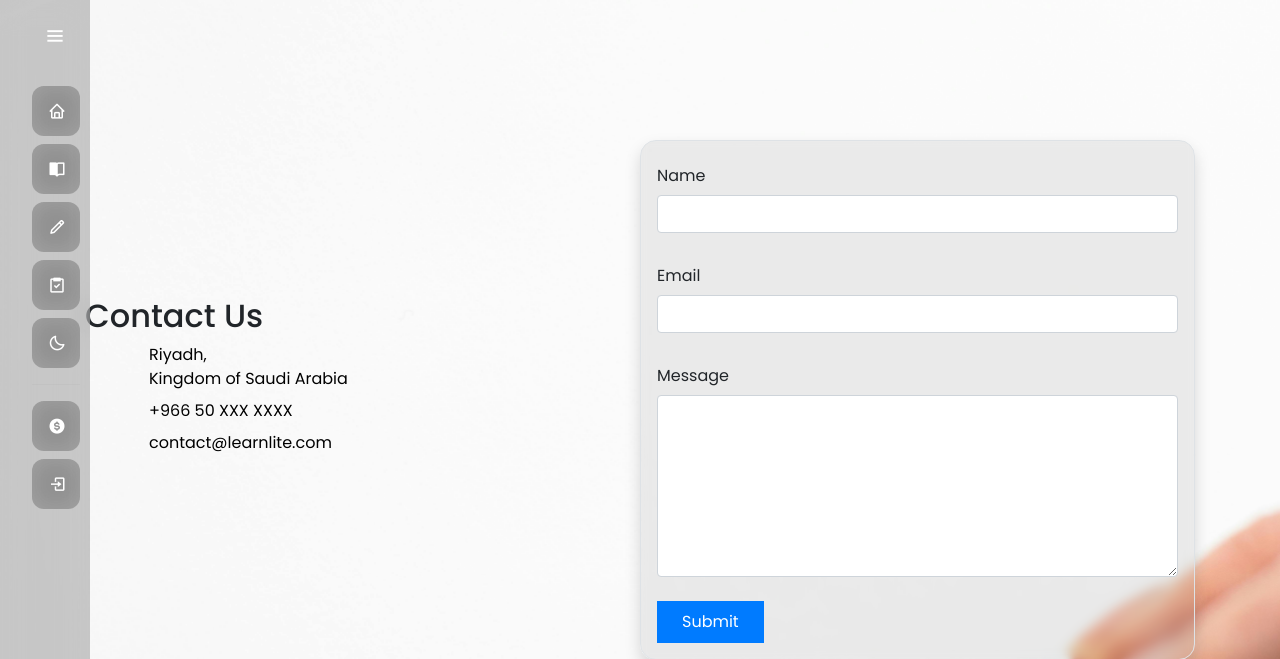
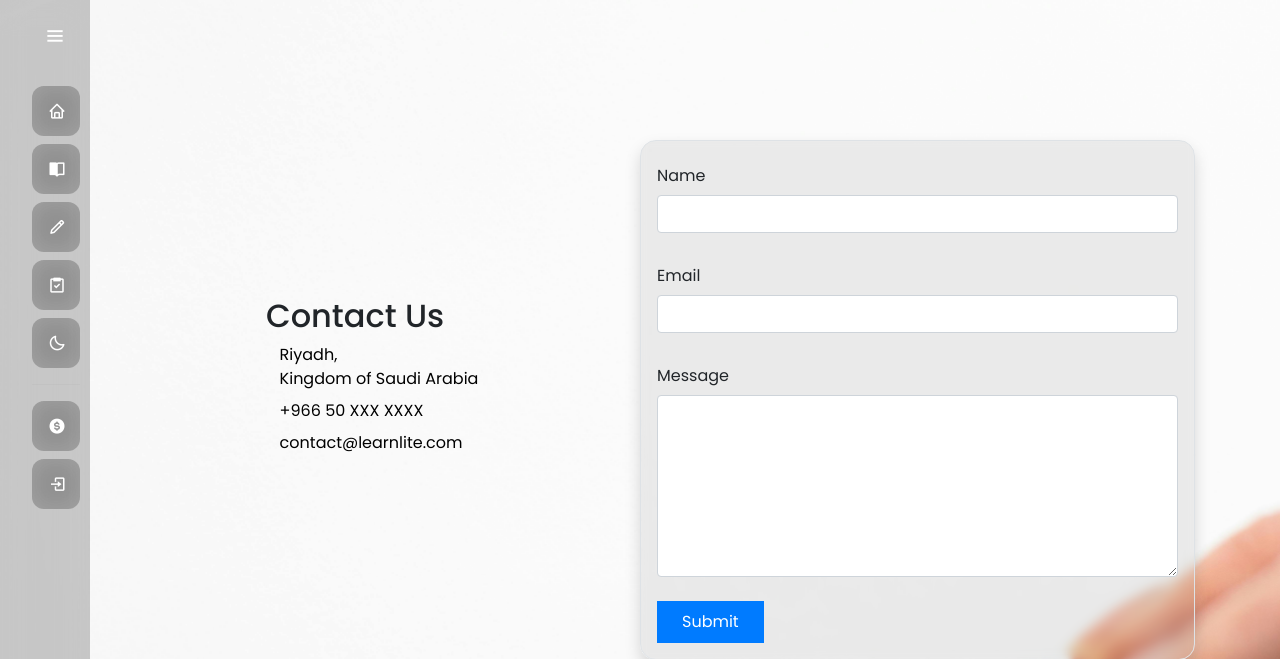
Before and after one commit to Benmewan/LearnLiteProject, a Django app: page /contact/ in a window 1280 px wide. Shown: the top 659 px of the page. Run offline with Django 5.2, Linux system fonts and the light colour scheme; some libraries are stand-ins or nearby versions.

Commit message:
edited contact page.

```diff
--- a/LearnLite/main/templates/main/contact.html
+++ b/LearnLite/main/templates/main/contact.html
@@ -4,14 +4,14 @@
 
 {% block content %}
 <div class="row justify-content-center align-items-center vh-100">
-    <div class="col">
+    <div class="col d-flex flex-column align-items-center">
         <h2>Contact Us</h2>
         <ul class="list-unstyled pl-md-5 mb-5">
             <li class="d-flex text-black mb-2">
-                <span class="mr-3"><span class="icon-map"></span></span> Riyadh, <br> Kingdom of Saudi Arabia
+                <span ><span class="icon-map"></span></span> Riyadh, <br> Kingdom of Saudi Arabia
             </li>
-            <li class="d-flex text-black mb-2"><span class="mr-3"><span class="icon-phone"></span></span> +966 50 XXX XXXX</li>
-            <li class="d-flex text-black"><span class="mr-3"><span class="icon-envelope-o"></span></span> contact@learnlite.com</li>
+            <li class="d-flex text-black mb-2"><span><span class="icon-phone"></span></span> +966 50 XXX XXXX</li>
+            <li class="d-flex text-black"><span><span class="icon-envelope-o"></span></span> contact@learnlite.com</li>
         </ul>
     </div>
     <div class="col-md-6 pl-md-0">
```
